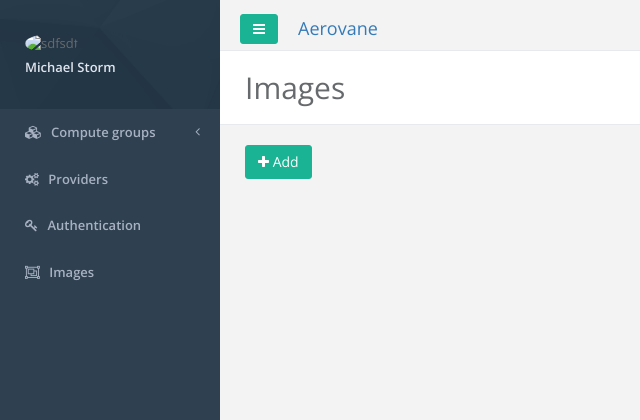
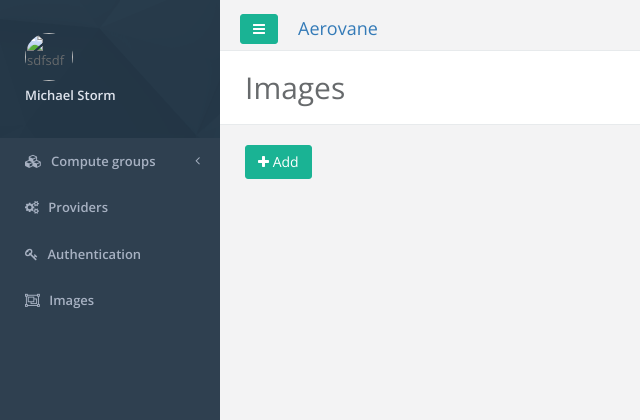
Before and after one commit to michaelstorm/aerovane, a Django app: template stratosphere/templates/stratosphere/images.html in a window 1280 px wide. Shown: the top 420 px of the page, without its empty margins (0-640 px from the left). Run offline with Django 3.2, Linux system fonts and the light colour scheme; the template is opened without the code that fills it: most values are stand-ins (such as "Sample title", 1, 10 or a date in 2020); some libraries are stand-ins or nearby versions.

Commit message:
Set avatar image size explicitly, to speed up rendering

```diff
--- a/stratosphere/templates/stratosphere/inspinia.html
+++ b/stratosphere/templates/stratosphere/inspinia.html
@@ -55,6 +55,11 @@
                 padding-bottom: 10px;
             }
 
+            .avatar-img {
+                height: 48px;
+                width: 48px;
+            }
+
             {% block style %}
             {% endblock %}
         </style>
@@ -76,7 +81,7 @@
                         <li class="nav-header">
                             <div class="dropdown profile-element">
                                 <span>
-                                    <img class="img-circle" title="sdfsdf" src="{{ request.user.configuration.avatar_url }}">
+                                    <img class="img-circle avatar-img" title="sdfsdf" src="{{ request.user.configuration.avatar_url }}">
                                 </span>
                                 <a data-toggle="dropdown" class="dropdown-toggle" href="#">
                                     <span class="clear">
```
